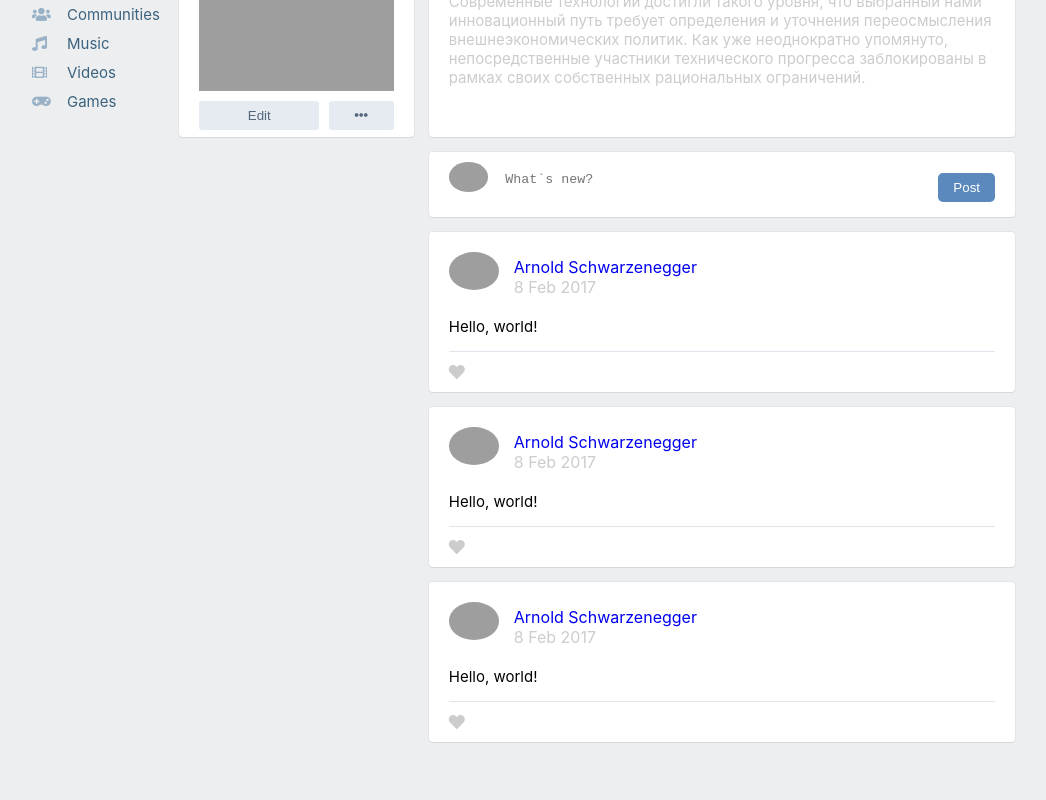
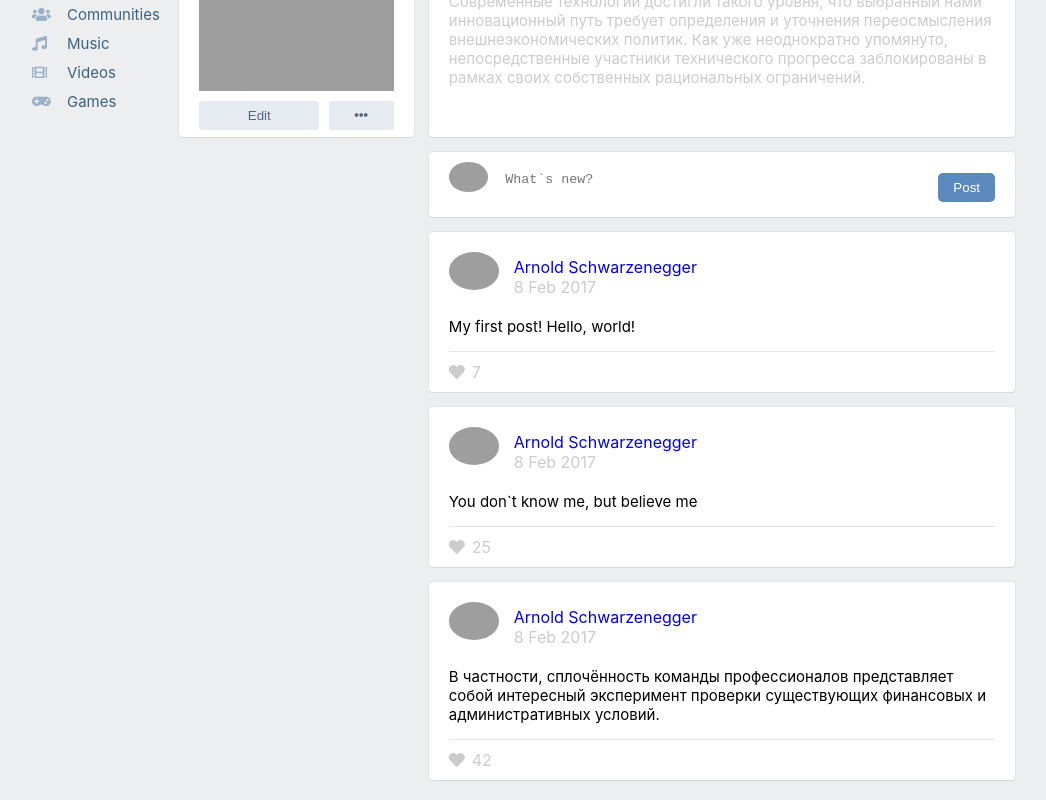
Before and after one commit to DmitriyHoney/react-application, a React (Create React App) app: page /profile in a window 1280 px wide. Shown: the part 470-1270 px from the top of the page, without its empty margins (120-1166 px from the left). Before the commit the page ends 1232 px from the top, so only its background shows below. Built offline with nearby package versions, Linux system fonts and the light colour scheme; grey boxes are pictures that could not be loaded.

Commit message:
Добавил постам props.message, а также props.likesCount

```diff
--- a/src/component/Profile/MyPost/MyPost.jsx
+++ b/src/component/Profile/MyPost/MyPost.jsx
@@ -8,9 +8,9 @@ function MyPost() {
     return(
         <div className={style.postWrap}>
             <SubmitPost/>
-            <Post/>
-            <Post/>
-            <Post/>
+            <Post message="My first post! Hello, world!" likeCount="7"/>
+            <Post message="You don`t know me, but believe me" likeCount="25"/>
+            <Post message="В частности, сплочённость команды профессионалов представляет собой интересный эксперимент проверки существующих финансовых и административных условий." likeCount="42" />
         </div>
     )
 }
--- a/src/component/Profile/MyPost/Post/Post.jsx
+++ b/src/component/Profile/MyPost/Post/Post.jsx
@@ -2,7 +2,7 @@ import React from "react";
 import style from "./Post.module.css";
 import SmallAvatar from "../../SmallAvatar/SmallAvatar";
 
-function Post() {
+function Post(props) {
     return(
         <div className={`${style.userPost} default-card`}>
             <div className={style.userPost__header}>
@@ -15,11 +15,14 @@ function Post() {
                 </div>
             </div>
             <div className={style.userPost__content}>
-                Hello, world!
+                {props.message}
             </div>
             <div className={style.userPost__footer}>
                 <a href="#" className={style.userPost__like}>
                     <i className="fa fa-heart"></i>
+                    <span className={style.userPost__likeCont}>
+                        {props.likeCount}
+                    </span>
                 </a>
             </div>
         </div>
--- a/src/component/Profile/MyPost/Post/Post.module.css
+++ b/src/component/Profile/MyPost/Post/Post.module.css
@@ -34,8 +34,14 @@
 
 .userPost__like {
     color: #ccc;
+    display: flex;
+    align-items: center;
 }
 
 .userPost__like:hover {
     color: palevioletred;
 }
+
+.userPost__likeCont {
+    margin-left: 7px;
+}
```
